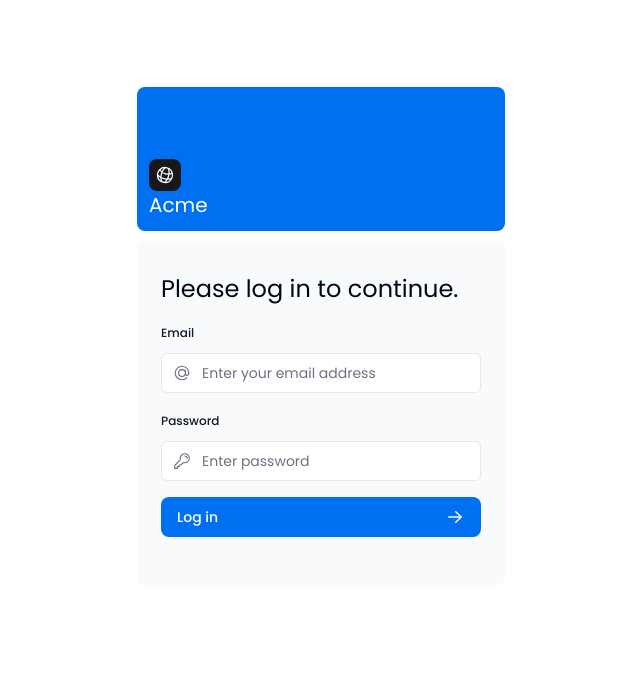
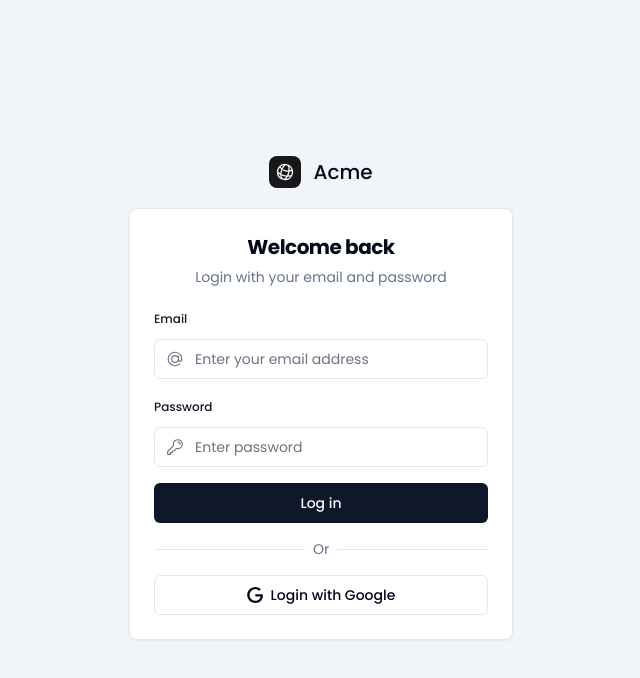
Before and after one commit to Vibhashana/nextjs_dashboard, a Next.js app: page /login in a window 1280 px wide. Shown: the top 678 px of the page, without its empty margins (319-959 px from the left). Built offline with nearby package versions, Linux system fonts and the light colour scheme.

Commit message:
Updated login UI with ShadCN components

```diff
--- a/app/login/page.tsx
+++ b/app/login/page.tsx
@@ -3,16 +3,16 @@ import LoginForm from "@/app/ui/login-form";
 
 const Page = () => {
   return (
-    <main className="flex items-center justify-center md:h-screen">
-      <div className="relative mx-auto flex w-full max-w-[400px] flex-col space-y-2.5 p-4 md:-mt-32">
-        <div className="flex h-20 w-full items-end rounded-lg bg-blue-500 p-3 md:h-36">
-          <div className="w-32 text-white md:w-36">
+    <div className="flex min-h-svh flex-col items-center justify-center gap-6 bg-muted p-6 md:p-10">
+      <div className="flex w-full max-w-sm flex-col gap-6">
+        <a href="#" className="flex items-center gap-2 self-center font-medium">
+          <div className="flex h-6 w-6 items-center justify-center rounded-md">
             <AcmeLogo />
           </div>
-        </div>
+        </a>
         <LoginForm />
       </div>
-    </main>
+    </div>
   );
 };
 
--- a/app/ui/acme-logo.tsx
+++ b/app/ui/acme-logo.tsx
@@ -6,7 +6,7 @@ export default function AcmeLogo() {
       <div className="flex aspect-square size-8 items-center justify-center rounded-lg bg-sidebar-primary text-sidebar-primary-foreground">
         <GlobeAltIcon className="size-5 rotate-[15deg]" />
       </div>
-      <div className="flex-1 text-left leading-tight">
+      <div className="flex-1 text-left leading-tight ml-3">
         <span className="truncate text-xl">Acme</span>
       </div>
     </>
--- a/app/ui/dashboard/sidenav.tsx
+++ b/app/ui/dashboard/sidenav.tsx
@@ -19,7 +19,7 @@ export default function SideNav() {
       <SidebarHeader>
         <SidebarMenuButton
           size="lg"
-          className="data-[state=open]:bg-sidebar-accent data-[state=open]:text-sidebar-accent-foreground gap-3"
+          className="data-[state=open]:bg-sidebar-accent data-[state=open]:text-sidebar-accent-foreground gap-0"
         >
           <AcmeLogo />
         </SidebarMenuButton>
--- a/app/ui/login-form.tsx
+++ b/app/ui/login-form.tsx
@@ -5,10 +5,17 @@ import {
   ExclamationCircleIcon,
   KeyIcon,
 } from "@heroicons/react/24/outline";
-import { ArrowRightIcon } from "@heroicons/react/20/solid";
-import { Button } from "./button";
 import { useActionState } from "react";
 import { authenticate } from "@/app/lib/actions";
+import {
+  Card,
+  CardContent,
+  CardDescription,
+  CardHeader,
+  CardTitle,
+} from "@/components/ui/card";
+
+import { Button } from "@/components/ui/button";
 
 export default function LoginForm() {
   const [errorMessage, formAction, isPending] = useActionState(
@@ -16,13 +23,19 @@ export default function LoginForm() {
     undefined
   );
   return (
-    <form action={formAction} className="space-y-3">
-      <div className="flex-1 rounded-lg bg-gray-50 px-6 pb-4 pt-8">
-        <h1 className="mb-3 text-2xl">Please log in to continue.</h1>
+    <div className="flex flex-col gap-6">
+      <Card>
+        <CardHeader className="text-center">
+          <CardTitle className="text-xl">Welcome back</CardTitle>
+          <CardDescription>Login with your email and password</CardDescription>
+        </CardHeader>
+        <CardContent>
+          <form action={formAction}>
+            <div className="">
               <div className="w-full">
                 <div>
                   <label
-              className="mb-3 mt-5 block text-xs font-medium text-gray-900"
+                    className="mb-3 block text-xs font-medium text-gray-900"
                     htmlFor="email"
                   >
                     Email
@@ -61,17 +74,32 @@ export default function LoginForm() {
                 </div>
               </div>
               <Button className="mt-4 w-full" aria-disabled={isPending}>
-          Log in <ArrowRightIcon className="ml-auto h-5 w-5 text-gray-50" />
+                Log in
               </Button>
+              {errorMessage && (
                 <div className="flex h-8 items-end space-x-1">
-          {errorMessage && (
-            <>
                   <ExclamationCircleIcon className="h-5 w-5 text-red-500" />
                   <p className="text-sm text-red-500">{errorMessage}</p>
-            </>
+                </div>
               )}
             </div>
+          </form>
+          <div className="relative text-center text-sm after:absolute after:inset-0 after:top-1/2 after:z-0 after:flex after:items-center after:border-t after:border-border my-4">
+            <span className="relative z-10 bg-background px-2 text-muted-foreground">
+              Or
+            </span>
           </div>
-    </form>
+          <Button variant="outline" className="w-full">
+            <svg xmlns="http://www.w3.org/2000/svg" viewBox="0 0 24 24">
+              <path
+                d="M12.48 10.92v3.28h7.84c-.24 1.84-.853 3.187-1.787 4.133-1.147 1.147-2.933 2.4-6.053 2.4-4.827 0-8.6-3.893-8.6-8.72s3.773-8.72 8.6-8.72c2.6 0 4.507 1.027 5.907 2.347l2.307-2.307C18.747 1.44 16.133 0 12.48 0 5.867 0 .307 5.387.307 12s5.56 12 12.173 12c3.573 0 6.267-1.173 8.373-3.36 2.16-2.16 2.84-5.213 2.84-7.667 0-.76-.053-1.467-.173-2.053H12.48z"
+                fill="currentColor"
+              />
+            </svg>
+            Login with Google
+          </Button>
+        </CardContent>
+      </Card>
+    </div>
   );
 }
--- /dev/null
+++ b/components/ui/card.tsx
@@ -0,0 +1,79 @@
+import * as React from "react"
+
+import { cn } from "@/lib/utils"
+
+const Card = React.forwardRef<
+  HTMLDivElement,
+  React.HTMLAttributes<HTMLDivElement>
+>(({ className, ...props }, ref) => (
+  <div
+    ref={ref}
+    className={cn(
+      "rounded-lg border bg-card text-card-foreground shadow-sm",
+      className
+    )}
+    {...props}
+  />
+))
+Card.displayName = "Card"
+
+const CardHeader = React.forwardRef<
+  HTMLDivElement,
+  React.HTMLAttributes<HTMLDivElement>
+>(({ className, ...props }, ref) => (
+  <div
+    ref={ref}
+    className={cn("flex flex-col space-y-1.5 p-6", className)}
+    {...props}
+  />
+))
+CardHeader.displayName = "CardHeader"
+
+const CardTitle = React.forwardRef<
+  HTMLDivElement,
+  React.HTMLAttributes<HTMLDivElement>
+>(({ className, ...props }, ref) => (
+  <div
+    ref={ref}
+    className={cn(
+      "text-2xl font-semibold leading-none tracking-tight",
+      className
+    )}
+    {...props}
+  />
+))
+CardTitle.displayName = "CardTitle"
+
+const CardDescription = React.forwardRef<
+  HTMLDivElement,
+  React.HTMLAttributes<HTMLDivElement>
+>(({ className, ...props }, ref) => (
+  <div
+    ref={ref}
+    className={cn("text-sm text-muted-foreground", className)}
+    {...props}
+  />
+))
+CardDescription.displayName = "CardDescription"
+
+const CardContent = React.forwardRef<
+  HTMLDivElement,
+  React.HTMLAttributes<HTMLDivElement>
+>(({ className, ...props }, ref) => (
+  <div ref={ref} className={cn("p-6 pt-0", className)} {...props} />
+))
+CardContent.displayName = "CardContent"
+
+const CardFooter = React.forwardRef<
+  HTMLDivElement,
+  React.HTMLAttributes<HTMLDivElement>
+>(({ className, ...props }, ref) => (
+  <div
+    ref={ref}
+    className={cn("flex items-center p-6 pt-0", className)}
+    {...props}
+  />
+))
+CardFooter.displayName = "CardFooter"
+
+export { Card, CardHeader, CardFooter, CardTitle, CardDescription, CardContent }
```
Lines whose indentation alone changed are shown as unchanged.
